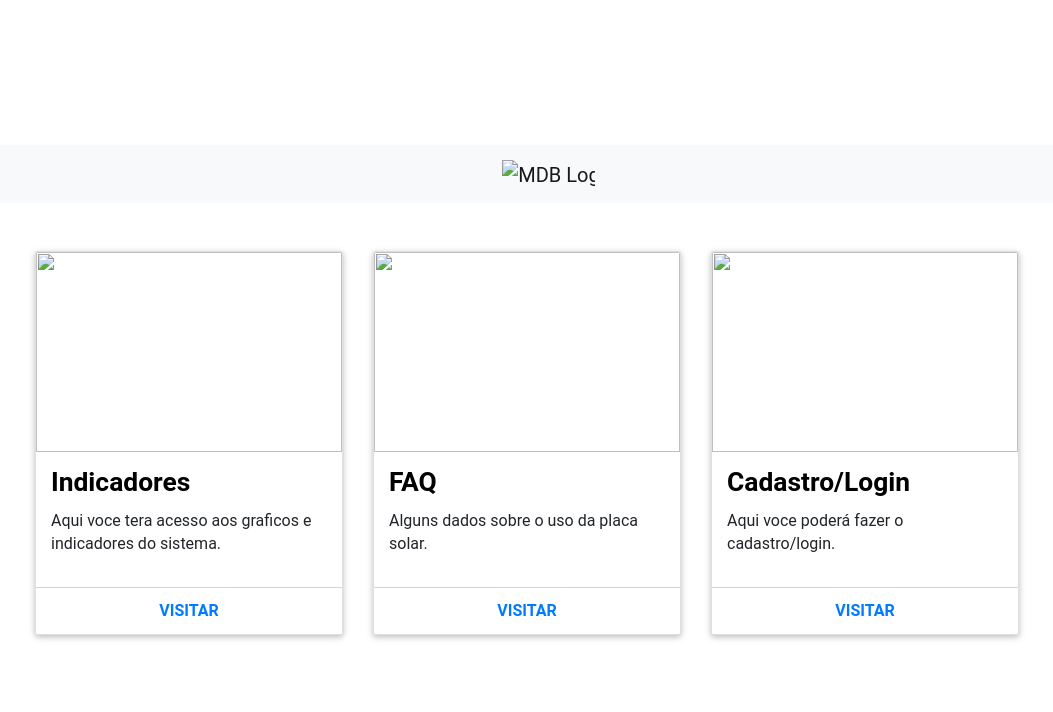
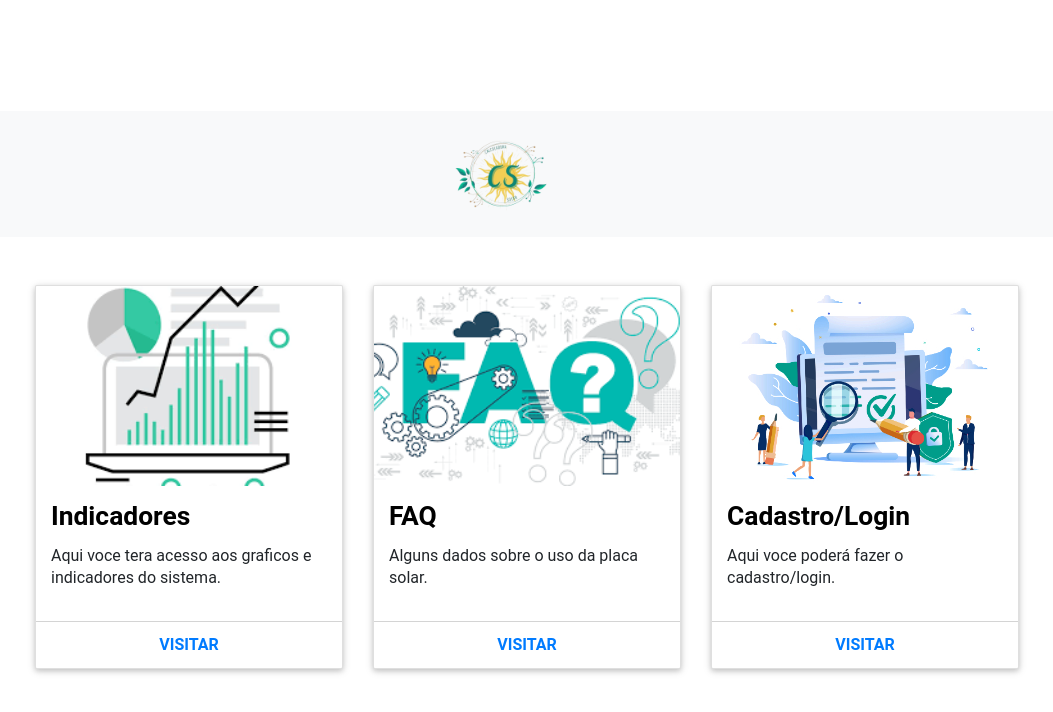
Before and after one commit to joaobdm/CalculadoraSolar, a plain HTML site: page Tela/html/index.html in a window 1280 px wide. Shown: the whole page, without its empty margins (176-1229 px from the left). Drawn offline with nearby package versions, Linux system fonts and the light colour scheme.

Commit message:
Update index.html
Foi feito a alteração da imagem / links

```diff
--- a/Tela/html/index.html
+++ b/Tela/html/index.html
@@ -29,7 +29,7 @@
               <div class="collapse navbar-collapse" id="navbarSupportedContent">
                 <a class="navbar-brand mt-2 mt-lg-0" href="#">
                   <img
-                    src="imagens/logo.png"
+                    src="/imagens/Logo.png"
                     height="100"
                     alt="MDB Logo"
                     loading="lazy"
@@ -47,7 +47,7 @@
                     <div class="col-xs-12 col-sm-4" style="margin-top: auto;">
                         <div class="card">
                             <a class="img-card">
-                            <img src="imagens/indicadores.png" />
+                            <img src="/imagens/indicadores.png" />
                           </a>
                             <div class="card-content">
                                 <h4 class="card-title">
@@ -68,7 +68,7 @@
                     <div class="col-xs-12 col-sm-4">
                         <div class="card">
                             <a class="img-card" href="http://www.fostrap.com/2016/03/5-button-hover-animation-effects-css3.html">
-                            <img src="imagens/faq.png" />
+                            <img src="/imagens/faq.png" />
                           </a>
                             <div class="card-content">
                                 <h4 class="card-title">
@@ -89,11 +89,11 @@
                     <div class="col-xs-12 col-sm-4">
                         <div class="card">
                             <a class="img-card" href="http://www.fostrap.com/2016/03/5-button-hover-animation-effects-css3.html">
-                            <img src="imagens/cadastro e login.jpg" />
+                            <img src="/imagens/cadastro e login.jpg" />
                           </a>
                             <div class="card-content">
                                 <h4 class="card-title">
-                                    <a href="http://www.fostrap.com/2016/03/5-button-hover-animation-effects-css3.html">Cadastro/Login
+                                    <a href="/Tela/html/TelaLogin.html">Cadastro/Login
                                   </a>
                                 </h4>
                                 <p class="">
@@ -101,7 +101,7 @@
                                 </p>
                             </div>
                             <div class="card-read-more">
-                                <a href="http://www.fostrap.com/2016/03/5-button-hover-animation-effects-css3.html" class="btn btn-link btn-block">
+                                <a href="/Tela/html/TelaLogin.html" class="btn btn-link btn-block">
                                     Visitar
                                 </a>
                             </div>
```
